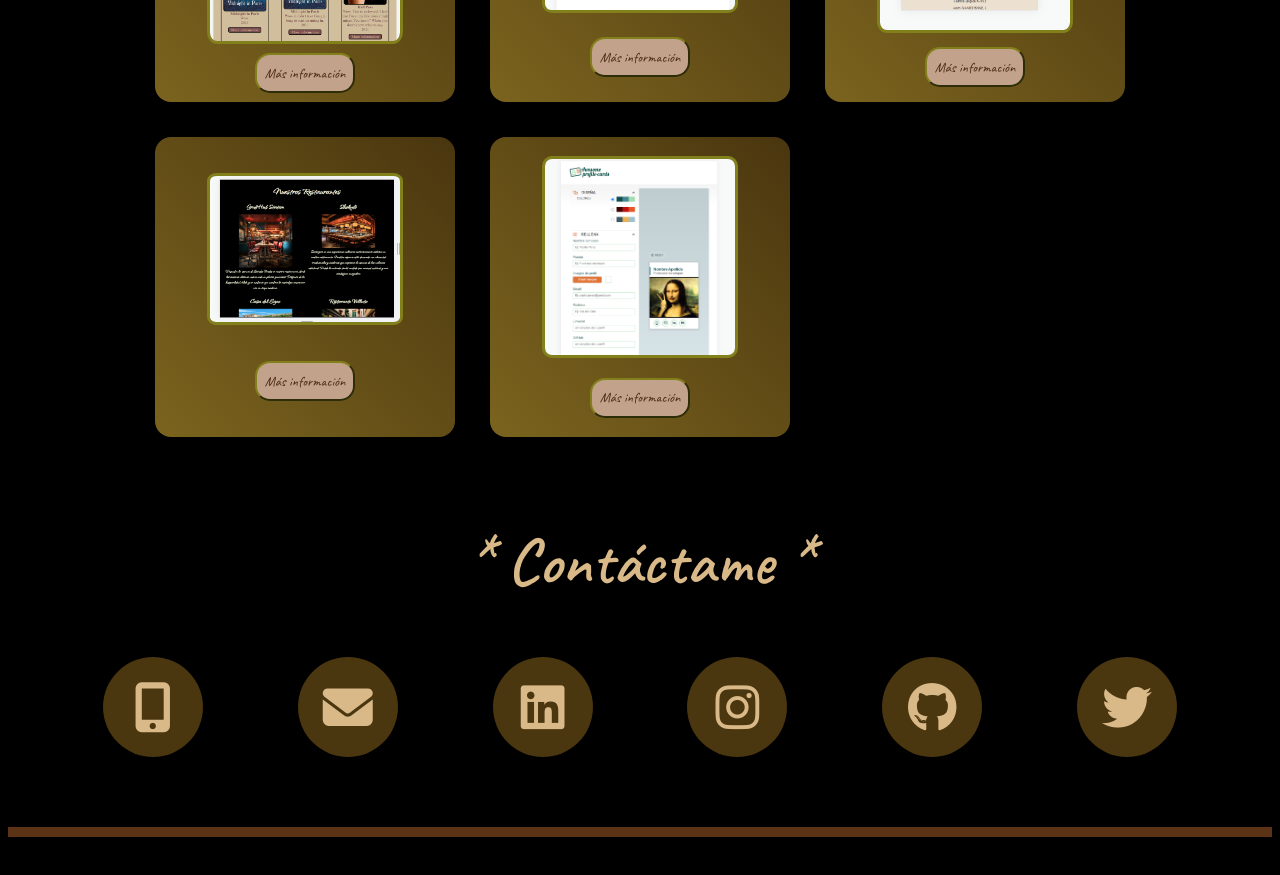
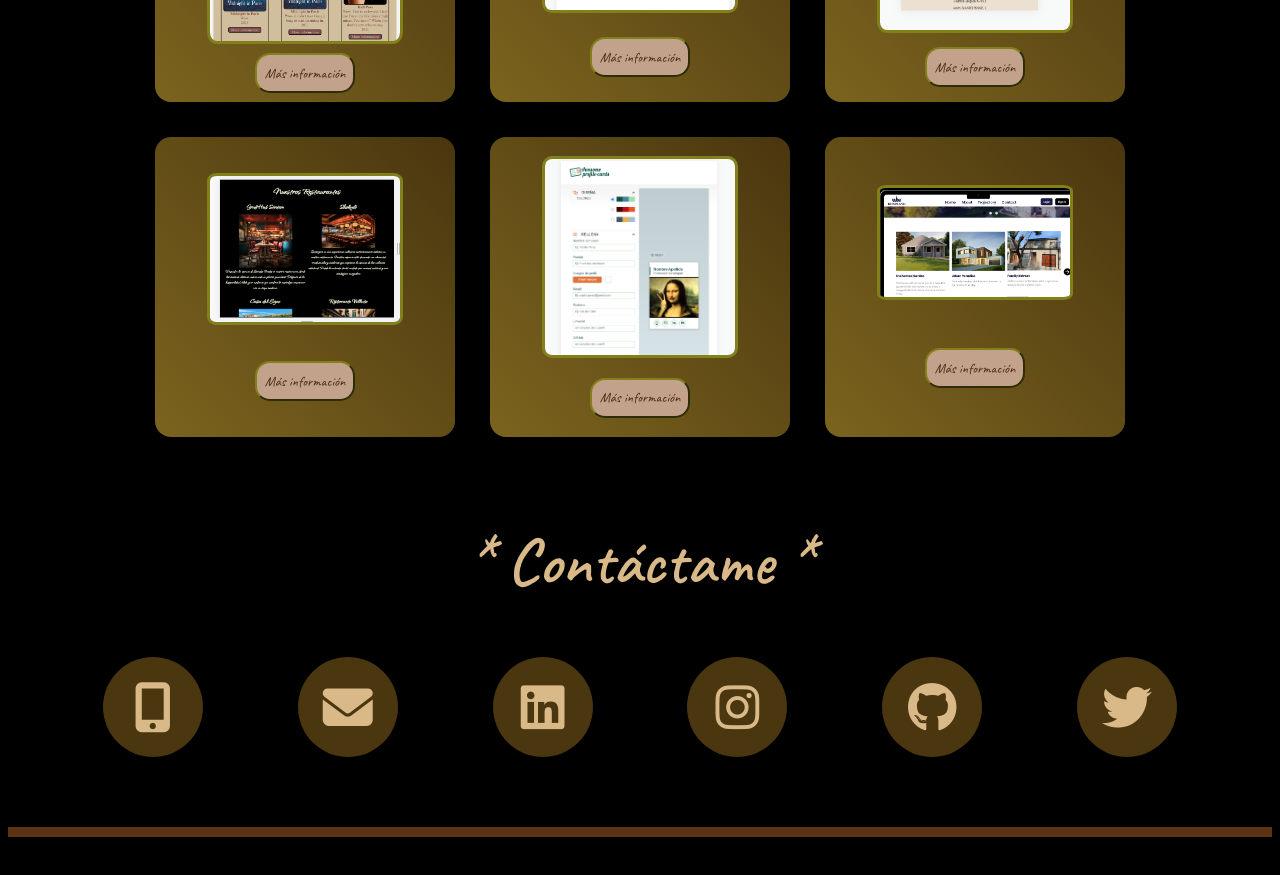
Before and after one commit to LorenaGomezPerez/Portfolio, a React (Create React App) app: page / in a window 1280 px wide. Shown: the part 2680-3555 px from the top of the page. Built offline with nearby package versions, Linux system fonts and the light colour scheme.

Commit message:
add new project

```diff
--- a/src/Projects.js
+++ b/src/Projects.js
@@ -7,6 +7,7 @@ import CardsRef from "../src/images/CardsRefactoring.png";
 import Calculator from "../src/images/calculator.png";
 import Bibliography from "../src/images/Bibliography.png";
 import Restaurants from "../src/images/restaurants.png";
+import RealEstate from "../src/images/realEstate.png";
 import "../src/styles/App.css";
 
 function Proyectos() {
@@ -127,7 +128,7 @@ function Proyectos() {
           </div>
         </div>
       </div>
-	   {/* // séptimo proyecto */}
+	   {/* // sexto proyecto */}
 	   <div className="flip-card">
         <div className="flip-card-inner">
           <div className="flip-card-front">
@@ -145,7 +146,7 @@ function Proyectos() {
           </div>
         </div>
       </div>
-	  {/* // Octavo proyecto */}
+	  {/* // séptimo proyecto */}
 	  <div className="flip-card">
         <div className="flip-card-inner">
           <div className="flip-card-front">
@@ -163,7 +164,7 @@ function Proyectos() {
           </div>
         </div>
       </div>
-      {/* // séptimo proyecto */}
+      {/* // octavo proyecto */}
       <div className="flip-card">
         <div className="flip-card-inner">
           <div className="flip-card-front">
@@ -185,6 +186,23 @@ function Proyectos() {
           </div>
         </div>
       </div>
+	   {/* // noveno proyecto */}
+	  <div className="flip-card">
+        <div className="flip-card-inner">
+          <div className="flip-card-front">
+            <img src={RealEstate} alt="Proyecto" />
+            <button className="btnMoreInf">Más información</button>
+          </div>
+          <div className="flip-card-back">
+            <h2 className="flip-card-back-title">Proyecto:</h2>
+            <p className="flip-card-back-info">
+              Desarrollo de una web para una inmobiliaria donde se gestiona la venta y alquiler de viviendas. En proyecto aún!!
+            </p>
+            <h2 className="flip-card-back-title">Tecnologías utilizadas:</h2>
+            <p className="flip-card-back-info">HTML, SASS, React, Vite, backend </p>
+          </div>
+        </div>
+      </div>
 	  </div>
     </div>
 	</>
```
Also changed, not shown: src/images/RealEstate.png (added).
